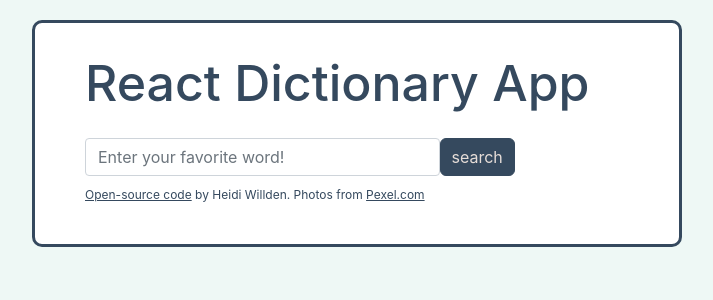
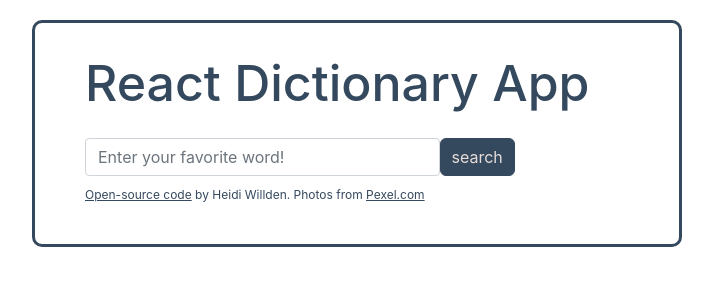
Before and after one commit to momopeachyh/dictionary-app, a React (Create React App) app: page / in a window 1280 px wide. Shown: the top 300 px of the page, without its empty margins (283-996 px from the left). Built offline with nearby package versions, Linux system fonts and the light colour scheme; no server answers.

Commit message:
Changed background color

```diff
--- a/src/App.css
+++ b/src/App.css
@@ -1,7 +1,3 @@
-body {
-  background-color: rgba(234, 247, 243, 0.8);
-}
-
 .card {
   border: 3px solid #35495e;
   border-radius: 10px;
```
